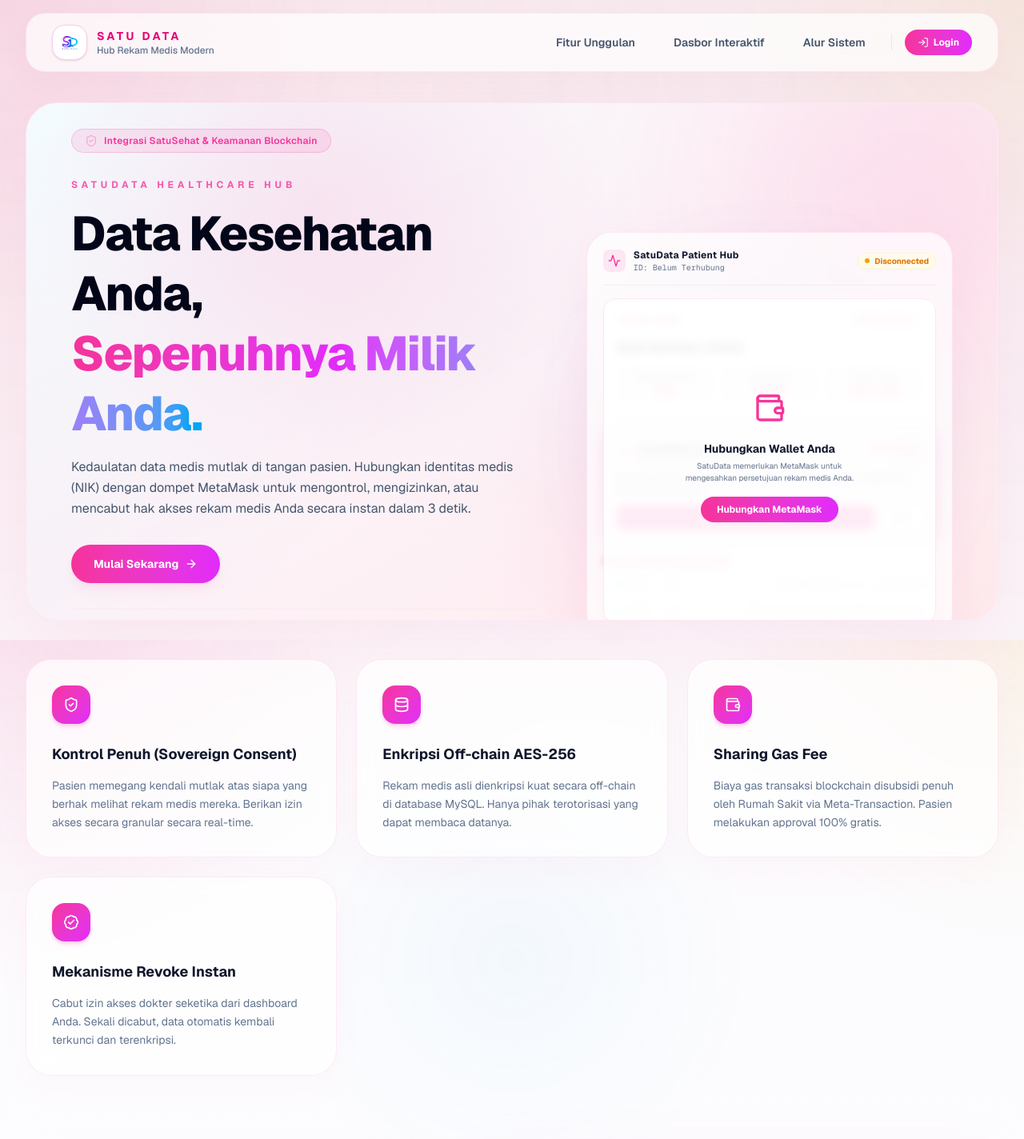
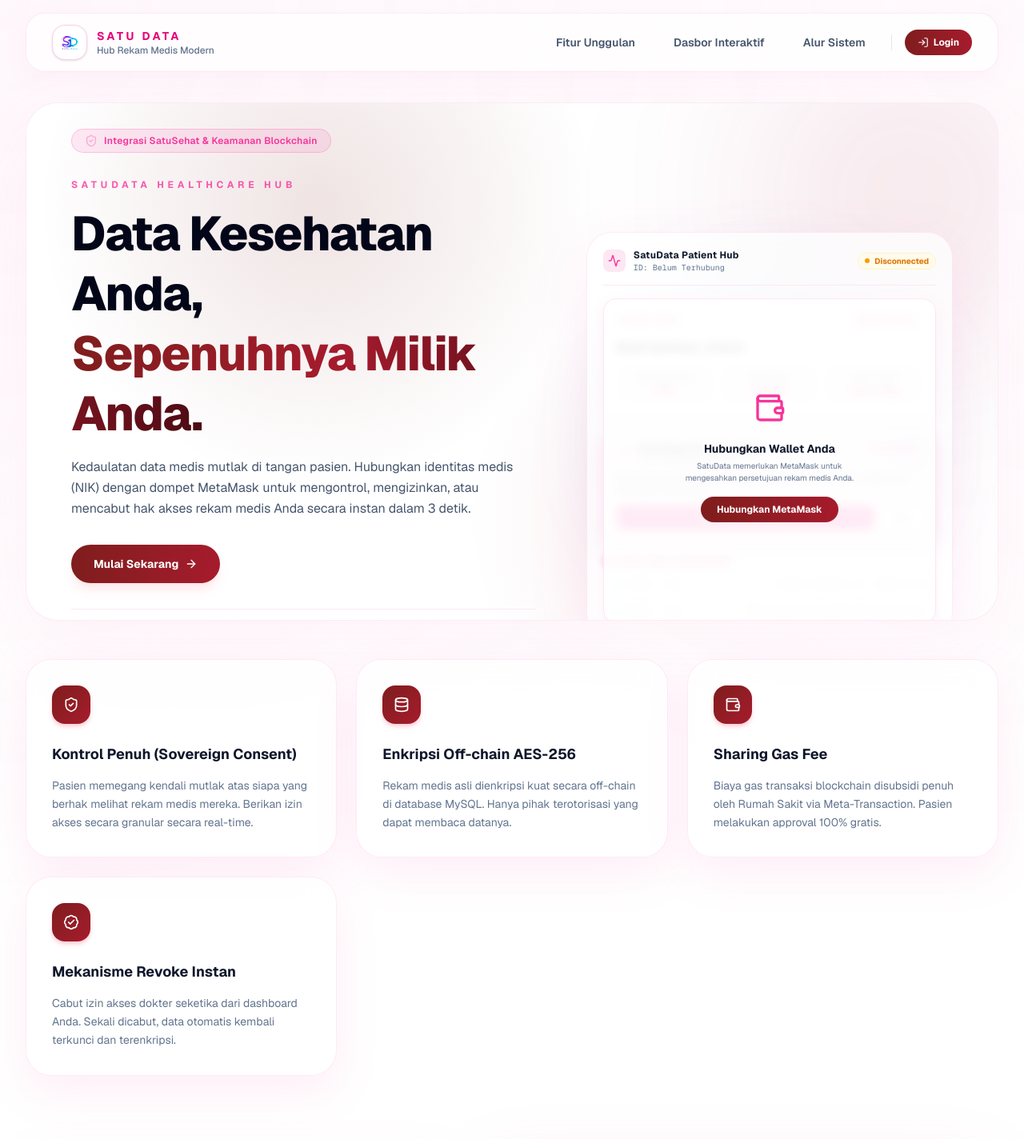
Before and after one commit to NexCube-digital/fe-satudata, a Next.js app: page / in a window 1280 px wide. Shown: the top 1424 px of the page at 80% size. Built offline with nearby package versions, Linux system fonts and the light colour scheme.

Commit message:
Update: color pallete

```diff
--- a/src/app/page.js
+++ b/src/app/page.js
@@ -14,7 +14,7 @@ export default function Home() {
 
   return (
     <main className="relative overflow-hidden pt-20 sm:pt-24">
-      <div className="pointer-events-none absolute inset-0 bg-[radial-gradient(circle_at_top_left,rgba(225,29,72,0.08),transparent_30%),radial-gradient(circle_at_top_right,rgba(190,18,60,0.06),transparent_28%),linear-gradient(180deg,rgba(127,29,29,0.03),transparent_42%)]" />
+      <div className="pointer-events-none absolute inset-0 bg-[radial-gradient(circle_at_top_left,rgba(244,114,182,0.06),transparent_30%),radial-gradient(circle_at_top_right,rgba(244,114,182,0.04),transparent_28%),linear-gradient(180deg,rgba(255,255,255,1),rgba(255,255,255,1))]" />
       <div className="relative mx-auto flex min-h-screen w-full max-w-7xl flex-col px-4 pb-4 sm:px-6 sm:pb-6 lg:px-8 lg:pb-8">
         <Navbar walletConnected={walletConnected} setWalletConnected={setWalletConnected} />
 
--- a/src/components/landing/cta-section.js
+++ b/src/components/landing/cta-section.js
@@ -2,7 +2,7 @@ import { Building, ArrowRight, Activity } from "lucide-react";
 
 export default function CTASection() {
   return (
-    <section className="relative overflow-hidden rounded-[2.5rem] border border-pink-200/40 bg-linear-to-r from-pink-500 via-fuchsia-500 to-rose-400 px-6 py-12 text-white shadow-[0_20px_60px_rgba(244,114,182,0.16)] sm:px-10 lg:px-14 lg:py-16">
+    <section className="relative overflow-hidden rounded-[2.5rem] border border-rose-200/40 bg-linear-to-r from-[#7F1D1D] via-[#A61B2D] to-[#4C0B14] px-6 py-12 text-white shadow-[0_20px_60px_rgba(127,29,29,0.16)] sm:px-10 lg:px-14 lg:py-16">
       {/* Decorative Background Gradients */}
       <div className="pointer-events-none absolute inset-0 bg-[radial-gradient(circle_at_30%_20%,rgba(255,255,255,0.12),transparent_35%),radial-gradient(circle_at_70%_80%,rgba(0,0,0,0.15),transparent_40%)]" />
       <div className="pointer-events-none absolute -left-20 -bottom-20 h-80 w-80 rounded-full bg-white/5 blur-[80px]" />
--- a/src/components/landing/feature-grid.js
+++ b/src/components/landing/feature-grid.js
@@ -17,13 +17,13 @@ export default function FeatureGrid() {
         return (
           <article
             key={item.title}
-            className="group glass-panel relative rounded-[2rem] p-8 shadow-[0_15px_40px_rgba(244,114,182,0.04)] transition-all duration-300 hover:-translate-y-1.5 hover:bg-white hover:shadow-[0_22px_50px_rgba(244,114,182,0.1)] hover:border-pink-300"
+            className="group glass-panel relative rounded-[2rem] border border-pink-100/80 p-8 shadow-[0_20px_55px_rgba(244,114,182,0.12)] transition-all duration-300 hover:-translate-y-1.5 hover:bg-white hover:shadow-[0_28px_70px_rgba(244,114,182,0.16)] hover:border-pink-300"
           >
             {/* Soft decorative background glow on hover */}
             <div className="absolute inset-0 bg-radial-glow opacity-0 group-hover:opacity-100 transition-opacity duration-500 rounded-[2rem] pointer-events-none" />
 
             <div className="relative z-10">
-              <div className="flex h-12 w-12 items-center justify-center rounded-2xl bg-linear-to-br from-pink-500 to-fuchsia-500 text-white shadow-md shadow-pink-200 transition-transform duration-300 group-hover:scale-110">
+              <div className="flex h-12 w-12 items-center justify-center rounded-2xl bg-linear-to-br from-[#7F1D1D] to-[#A61B2D] text-white shadow-md shadow-rose-200 transition-transform duration-300 group-hover:scale-110">
                 <Icon className="h-5 w-5" />
               </div>
               <h3 className="mt-6 text-lg font-bold text-slate-900 group-hover:text-pink-600 transition-colors duration-200">
--- a/src/components/landing/footer.js
+++ b/src/components/landing/footer.js
@@ -9,7 +9,7 @@ export default function Footer() {
           {/* Brand Info */}
           <div className="md:col-span-2 space-y-4">
             <a href="#top" className="flex items-center gap-2">
-              <span className="flex h-8 w-8 items-center justify-center rounded-xl bg-linear-to-br from-pink-500 to-fuchsia-500 text-white shadow-xs">
+              <span className="flex h-8 w-8 items-center justify-center rounded-xl bg-linear-to-br from-[#7F1D1D] to-[#A61B2D] text-white shadow-xs">
                 <Activity className="h-4 w-4" />
               </span>
               <span className="text-sm font-bold uppercase tracking-wider text-slate-900">Satu Data</span>
--- a/src/components/landing/hero.js
+++ b/src/components/landing/hero.js
@@ -7,11 +7,11 @@ export default function Hero({ walletConnected, setWalletConnected }) {
   return (
     <section
       id="top"
-      className="relative overflow-hidden rounded-[2.5rem] border border-pink-100/80 bg-linear-to-br from-white via-pink-50/70 to-rose-100/70 px-6 py-10 text-slate-900 shadow-[0_30px_100px_rgba(244,114,182,0.12)] sm:px-10 lg:h-[calc(100vh-9.5rem)] lg:min-h-160 lg:px-14 lg:py-8"
+      className="relative overflow-hidden rounded-[2.5rem] border border-pink-100/80 bg-white px-6 py-10 text-slate-900 shadow-[0_30px_100px_rgba(244,114,182,0.08)] sm:px-10 lg:h-[calc(100vh-9.5rem)] lg:min-h-160 lg:px-14 lg:py-8"
     >
       {/* Background glowing gradients */}
-      <div className="pointer-events-none absolute inset-0 bg-[radial-gradient(circle_at_30%_20%,rgba(244,114,182,0.14),transparent_35%),radial-gradient(circle_at_70%_80%,rgba(236,72,153,0.08),transparent_30%),linear-gradient(135deg,rgba(14,165,233,0.05),transparent_50%)]" />
-      <div className="pointer-events-none absolute -right-20 -top-20 h-96 w-96 rounded-full bg-pink-400/15 blur-[120px]" />
+      <div className="pointer-events-none absolute inset-0 bg-[radial-gradient(circle_at_30%_20%,rgba(127,29,29,0.12),transparent_35%),radial-gradient(circle_at_70%_80%,rgba(166,27,45,0.08),transparent_30%),linear-gradient(135deg,rgba(255,255,255,0.95),transparent_50%)]" />
+      <div className="pointer-events-none absolute -right-20 -top-20 h-96 w-96 rounded-full bg-rose-800/10 blur-[120px]" />
 
       <div className="relative grid h-full gap-8 lg:grid-cols-[1.1fr_0.9fr] lg:items-center lg:gap-12">
         {/* Left Column: Heading and Info */}
@@ -27,7 +27,7 @@ export default function Hero({ walletConnected, setWalletConnected }) {
             </p>
             <h1 className="text-4xl font-extrabold tracking-tight text-slate-950 sm:text-5xl lg:text-6xl/tight">
               Data Kesehatan Anda, <br />
-              <span className="bg-linear-to-r from-pink-500 via-fuchsia-500 to-sky-500 bg-clip-text text-transparent">
+              <span className="bg-linear-to-r from-[#7F1D1D] via-[#A61B2D] to-[#4C0B14] bg-clip-text text-transparent">
                 Sepenuhnya Milik Anda.
               </span>
             </h1>
@@ -40,7 +40,7 @@ export default function Hero({ walletConnected, setWalletConnected }) {
           <div className="flex flex-col gap-3.5 sm:flex-row">
             <a
               href="/login"
-              className="inline-flex items-center justify-center gap-2 rounded-full bg-linear-to-r from-pink-500 to-fuchsia-500 px-7 py-3.5 text-sm font-bold text-white shadow-lg shadow-pink-200/50 transition-all duration-200 hover:from-pink-400 hover:to-fuchsia-400 hover:scale-[1.02] hover:shadow-xl hover:shadow-pink-200/60"
+              className="inline-flex items-center justify-center gap-2 rounded-full bg-linear-to-r from-[#7F1D1D] to-[#A61B2D] px-7 py-3.5 text-sm font-bold text-white shadow-lg shadow-rose-200/50 transition-all duration-200 hover:from-[#8E2A3B] hover:to-[#7A1526] hover:scale-[1.02] hover:shadow-xl hover:shadow-rose-200/60"
             >
               Mulai Sekarang
               <ArrowRight className="h-4 w-4" />
@@ -63,7 +63,7 @@ export default function Hero({ walletConnected, setWalletConnected }) {
           <div className="absolute inset-0 bg-radial-glow blur-2xl pointer-events-none" />
 
           {/* Base Mockup Container */}
-          <div className="glass-panel relative rounded-4xl border border-pink-100 bg-white/80 p-5 shadow-[0_20px_60px_rgba(244,114,182,0.10)]">
+          <div className="glass-panel relative rounded-4xl border border-pink-100 bg-white/80 p-5 shadow-[0_24px_70px_rgba(244,114,182,0.14)]">
             {/* Header elements */}
             <div className="mb-4 flex items-center justify-between border-b border-pink-100 pb-3.5">
               <div className="flex items-center gap-2.5">
@@ -99,7 +99,7 @@ export default function Hero({ walletConnected, setWalletConnected }) {
                   </p>
                   <button
                     onClick={() => setWalletConnected(true)}
-                    className="mt-4 rounded-full bg-linear-to-r from-pink-500 to-fuchsia-500 px-5 py-2 text-xs font-bold text-white hover:from-pink-400 hover:to-fuchsia-400 transition cursor-pointer"
+                    className="mt-4 rounded-full bg-linear-to-r from-[#7F1D1D] to-[#A61B2D] px-5 py-2 text-xs font-bold text-white hover:from-[#8E2A3B] hover:to-[#7A1526] transition cursor-pointer"
                   >
                     Hubungkan MetaMask
                   </button>
@@ -108,7 +108,7 @@ export default function Hero({ walletConnected, setWalletConnected }) {
 
               <div className={!walletConnected ? "filter blur-xs select-none pointer-events-none transition duration-300" : "transition duration-300"}>
                 {/* Patient Info Card */}
-                <div className="mb-4 rounded-2xl bg-white p-4 border border-pink-100">
+                <div className="mb-4 rounded-2xl bg-white p-4 border border-pink-100 shadow-[0_8px_20px_rgba(244,114,182,0.08)]">
                   <div className="flex items-center justify-between mb-3">
                     <p className="text-[10px] uppercase font-bold tracking-wider text-pink-500">Pasien Utama</p>
                     <span className="text-[10px] bg-pink-50 text-pink-600 px-2 py-0.5 rounded-md border border-pink-100">NIK Terverifikasi</span>
@@ -131,7 +131,7 @@ export default function Hero({ walletConnected, setWalletConnected }) {
                 </div>
 
                 {/* Simulated Access Request Modal (FOCAL POINT) */}
-                <div className="relative overflow-hidden rounded-2xl border border-pink-200 bg-pink-50 p-4 shadow-[0_0_20px_rgba(244,114,182,0.12)]">
+                <div className="relative overflow-hidden rounded-2xl border border-pink-200 bg-pink-50 p-4 shadow-[0_10px_28px_rgba(244,114,182,0.14)]">
                   <div className="absolute top-0 right-0 h-16 w-16 bg-radial-glow blur-md" />
                   <div className="flex items-start justify-between">
                     <div className="flex gap-2">
--- a/src/components/landing/landing-data.js
+++ b/src/components/landing/landing-data.js
@@ -53,7 +53,7 @@ export const workflowSteps = [
 export const audienceData = {
   patient: {
     label: "Portal Pasien",
-    accent: "from-pink-500 via-fuchsia-500 to-sky-400",
+    accent: "from-[#7F1D1D] via-[#A61B2D] to-[#4C0B14]",
     checklist: [
       "Kelola izin akses per rumah sakit secara granular",
       "Pantau riwayat akses rekam medis secara real-time",
@@ -62,7 +62,7 @@ export const audienceData = {
   },
   hospital: {
     label: "Portal RS / Faskes",
-    accent: "from-pink-500 via-rose-400 to-amber-300",
+    accent: "from-[#7F1D1D] via-[#A61B2D] to-[#6D0D24]",
     checklist: [
       "Ajukan permintaan akses data pasien dengan NIK",
       "Pantau status persetujuan pasien secara langsung",
--- a/src/components/landing/navbar.js
+++ b/src/components/landing/navbar.js
@@ -85,7 +85,7 @@ export default function Navbar({ walletConnected, setWalletConnected }) {
               <>
                 <Link
                   href="/login"
-                  className="inline-flex items-center gap-1.5 rounded-full bg-linear-to-r from-pink-500 to-fuchsia-500 text-white px-4 py-2 text-xs font-bold hover:from-pink-400 hover:to-fuchsia-400 transition"
+                  className="inline-flex items-center gap-1.5 rounded-full bg-linear-to-r from-[#7F1D1D] to-[#A61B2D] text-white px-4 py-2 text-xs font-bold hover:from-[#8E2A3B] hover:to-[#7A1526] transition"
                 >
                   <LogIn className="h-3.5 w-3.5" />
                   Login
--- a/src/components/landing/workflow-section.js
+++ b/src/components/landing/workflow-section.js
@@ -18,7 +18,7 @@ export default function WorkflowSection() {
       {/* Horizontal Steps Grid */}
       <div className="relative grid gap-6 sm:grid-cols-2 lg:grid-cols-4">
         {workflowSteps.map((step, index) => (
-          <div key={step.step} className="group relative flex flex-col items-start rounded-3xl border border-pink-100 bg-pink-50/20 p-6 transition-all duration-350 hover:bg-pink-50/50 hover:border-pink-200">
+          <div key={step.step} className="group relative flex flex-col items-start rounded-3xl border border-pink-100 bg-pink-50/20 p-6 shadow-[0_12px_32px_rgba(244,114,182,0.08)] transition-all duration-350 hover:bg-pink-50/50 hover:border-pink-200 hover:shadow-[0_18px_42px_rgba(244,114,182,0.14)]">
             {/* Step Bubble Indicator */}
             <div className="flex h-11 w-11 items-center justify-center rounded-2xl border border-pink-200 bg-white text-sm font-extrabold text-pink-600 shadow-xs shadow-pink-100 transition-transform duration-300 group-hover:scale-105">
               {step.step}
```
Also changed, not shown: src/app/login/page.js (+9 -9 lines), src/app/register/page.js (+13 -13 lines), src/components/landing/audience-switcher.js (+5 -5 lines).
